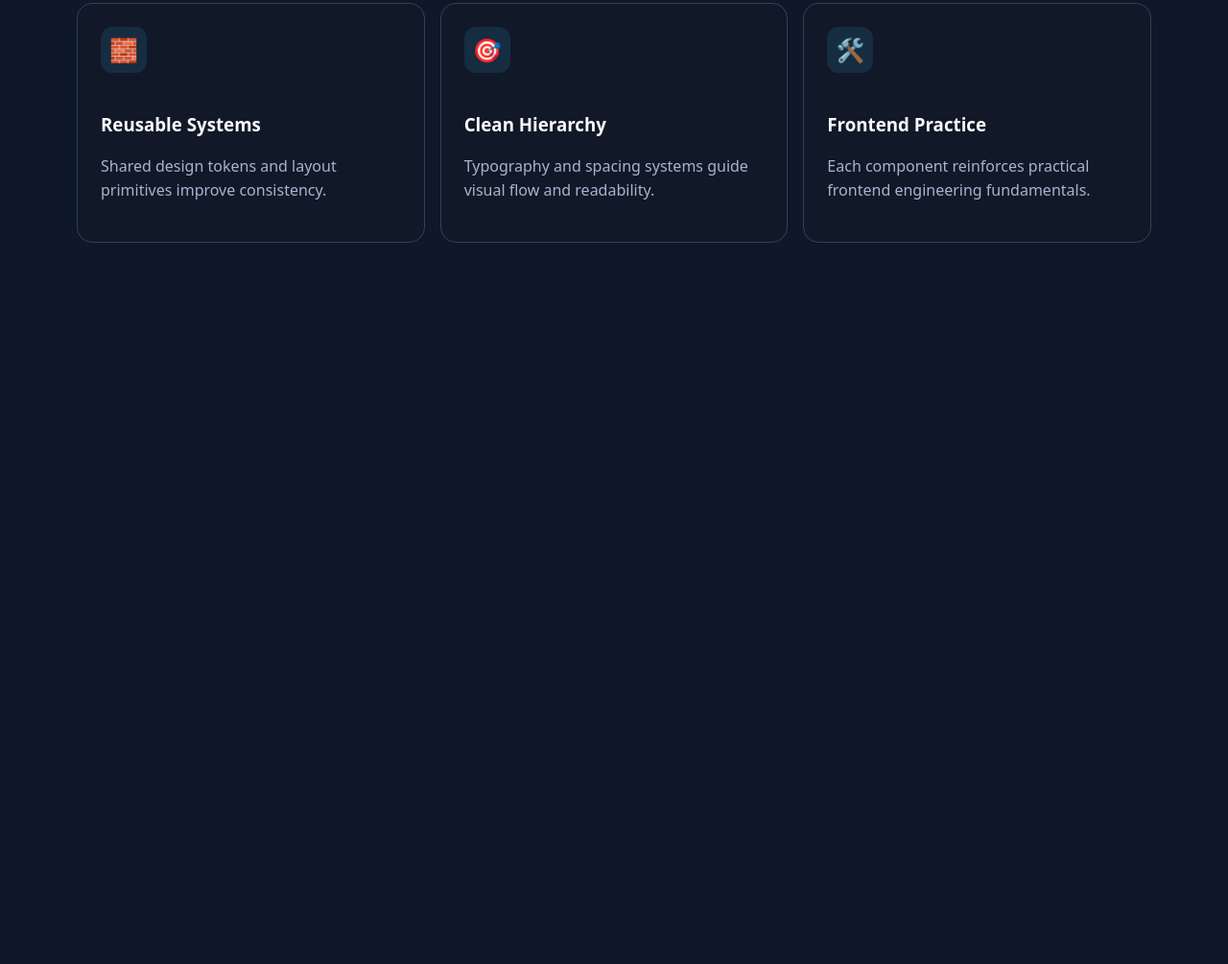
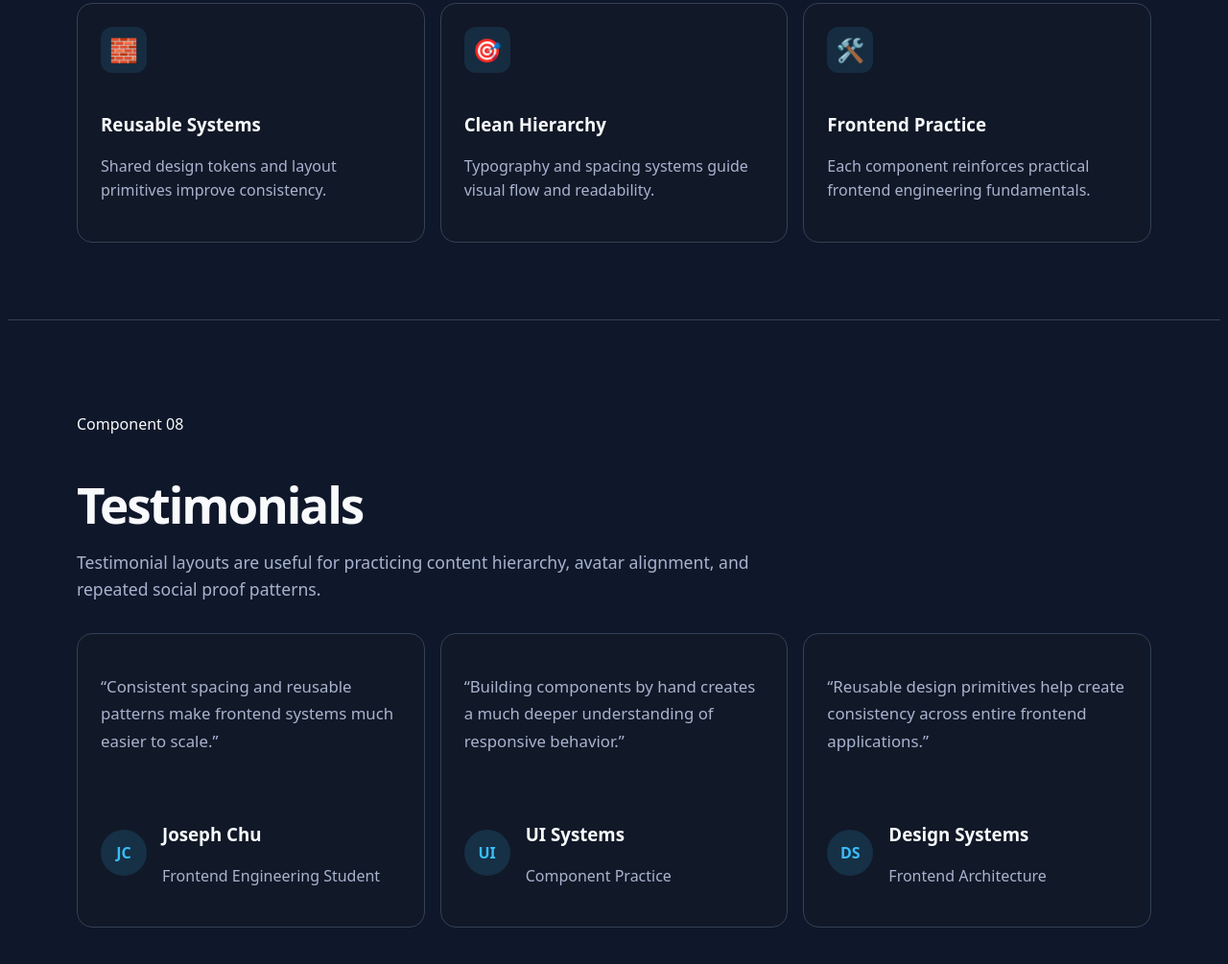
Before and after one commit to Hermit-commits-code/html-css-component-library, a plain HTML site: page index.html in a window 1280 px wide. Shown: the part 5686-6691 px from the top of the page at 96% size. Before the commit the page ends 6027 px from the top, so only its background shows below. Drawn offline with Linux system fonts and the light colour scheme.

Commit message:
feat: add testimonial component demo

```diff
--- a/css/components.css
+++ b/css/components.css
@@ -343,6 +343,66 @@
   color: var(--muted);
 }
 
+/* Testimonials */
+.testimonial-card {
+  border: 1px solid var(--border);
+  border-radius: var(--radius);
+
+  background: var(--surface);
+
+  padding: 1.5rem;
+
+  display: flex;
+  flex-direction: column;
+  gap: 2rem;
+
+  transition:
+    transform 180ms ease,
+    border-color 180ms ease;
+}
+
+.testimonial-card:hover {
+  transform: translateY(-4px);
+  border-color: var(--accent);
+}
+
+.testimonial-quote {
+  color: var(--muted);
+
+  font-size: 1.05rem;
+  line-height: 1.7;
+}
+
+.testimonial-author {
+  display: flex;
+  align-items: center;
+  gap: 1rem;
+}
+
+.testimonial-avatar {
+  display: flex;
+  align-items: center;
+  justify-content: center;
+
+  width: 3rem;
+  height: 3rem;
+
+  border-radius: 50%;
+
+  background: rgba(56, 189, 248, 0.15);
+
+  color: var(--accent);
+  font-weight: 700;
+}
+
+.testimonial-author h3 {
+  margin-bottom: 0.25rem;
+}
+
+.testimonial-author p {
+  color: var(--muted);
+}
+
 @media (max-width: 900px) {
   .card-grid {
     grid-template-columns: 1fr;
@@ -353,6 +413,9 @@
   .feature-grid {
     grid-template-columns: 1fr;
   }
+  .testimonial-grid {
+    grid-template-columns: 1fr;
+  }
 }
 
 @media (max-width: 640px) {
--- a/css/layout.css
+++ b/css/layout.css
@@ -75,3 +75,11 @@
 
   gap: 1rem;
 }
+
+/* Testimonials */
+.testimonial-grid {
+  display: grid;
+  grid-template-columns: repeat(3, 1fr);
+
+  gap: 1rem;
+}
--- a/index.html
+++ b/index.html
@@ -344,6 +344,70 @@
         </div>
       </div>
     </section>
+    <section class="component-section" id="testimonials">
+      <div class="container">
+        <div class="section-header">
+          <p class="eyebrow">Component 08</p>
+
+          <h2>Testimonials</h2>
+
+          <p>
+            Testimonial layouts are useful for practicing content hierarchy,
+            avatar alignment, and repeated social proof patterns.
+          </p>
+        </div>
+
+        <div class="testimonial-grid">
+          <article class="testimonial-card">
+            <p class="testimonial-quote">
+              “Consistent spacing and reusable patterns make frontend systems much
+              easier to scale.”
+            </p>
+
+            <div class="testimonial-author">
+              <div class="testimonial-avatar">JC</div>
+
+              <div>
+                <h3>Joseph Chu</h3>
+                <p>Frontend Engineering Student</p>
+              </div>
+            </div>
+          </article>
+
+          <article class="testimonial-card">
+            <p class="testimonial-quote">
+              “Building components by hand creates a much deeper understanding of
+              responsive behavior.”
+            </p>
+
+            <div class="testimonial-author">
+              <div class="testimonial-avatar">UI</div>
+
+              <div>
+                <h3>UI Systems</h3>
+                <p>Component Practice</p>
+              </div>
+            </div>
+          </article>
+
+          <article class="testimonial-card">
+            <p class="testimonial-quote">
+              “Reusable design primitives help create consistency across entire
+              frontend applications.”
+            </p>
+
+            <div class="testimonial-author">
+              <div class="testimonial-avatar">DS</div>
+
+              <div>
+                <h3>Design Systems</h3>
+                <p>Frontend Architecture</p>
+              </div>
+            </div>
+          </article>
+        </div>
+      </div>
+    </section>
   </main>
 </body>
 
```
